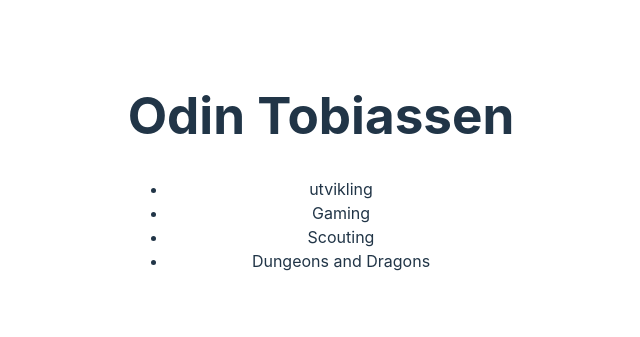
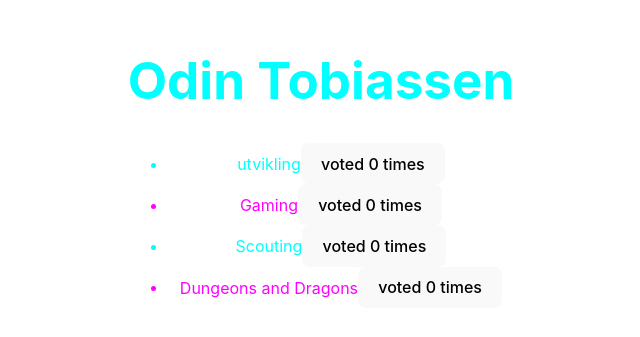
Before and after one commit to 2IT-Utvikling-2024-2025/odin_skoleoppgaver24-25, a React (Vite) app in the folder Oppgave2-React/Oppgave2/: page / in a window 1280 px wide. Shown: the part 229-566 px from the top of the page, without its empty margins (319-959 px from the left). Built offline with nearby package versions, Linux system fonts and the light colour scheme.

Commit message:
added buttons and CSS

```diff
--- /dev/null
+++ b/Oppgave2-React/Oppgave2/src/MyHobbies.css
@@ -0,0 +1,3 @@
+.header{
+    color: aqua;
+}
--- a/Oppgave2-React/Oppgave2/src/MyHobbies.jsx
+++ b/Oppgave2-React/Oppgave2/src/MyHobbies.jsx
@@ -1,24 +1,51 @@
+import {useState} from 'react'
+import './MyHobbies.css'
+
 const hobbies = [
-    {title: "utvikling", isFavore: true, upVote: 0, id: 1},
-    {title: "Gaming", isFavore: false, upVote: 0, id: 2},
+    {title: "utvikling", isFavore: false, upVote: 0, id: 1},
+    {title: "Gaming", isFavore: true, upVote: 0, id: 2},
     {title: "Scouting", isFavore: false, upVote: 0, id: 3},
-    {title: "Dungeons and Dragons", isFavore: false, upVote: 0, id: 4},
+    {title: "Dungeons and Dragons", isFavore: true, upVote: 0, id: 4},
 ]
 
 
 export default function MyHobbies() {
 
     const listItems = hobbies.map(hobby =>
-        <li key={hobby.id}>
+        <li key={hobby.id}
+        style={
+            {color:hobby.isFavore ? 'magenta' : 'aqua'}
+        }>
+
             {hobby.title}
+            <VoteButton></VoteButton>
         </li>
     )
 
     return(
         <>
-        <h1>Odin Tobiassen</h1>
+        <h1 className='header'>Odin Tobiassen</h1>
         <ul>{listItems}</ul>
         </>
 
     )
 }
+
+
+
+function VoteButton() {
+    const[vote, setVote]= useState(0)
+
+    function handleClick() {
+        setVote(vote +1)
+    }
+
+
+    return(
+
+        <button className='button' onClick={handleClick}>
+            voted {vote} times
+        </button>
+
+    )
+}
```
